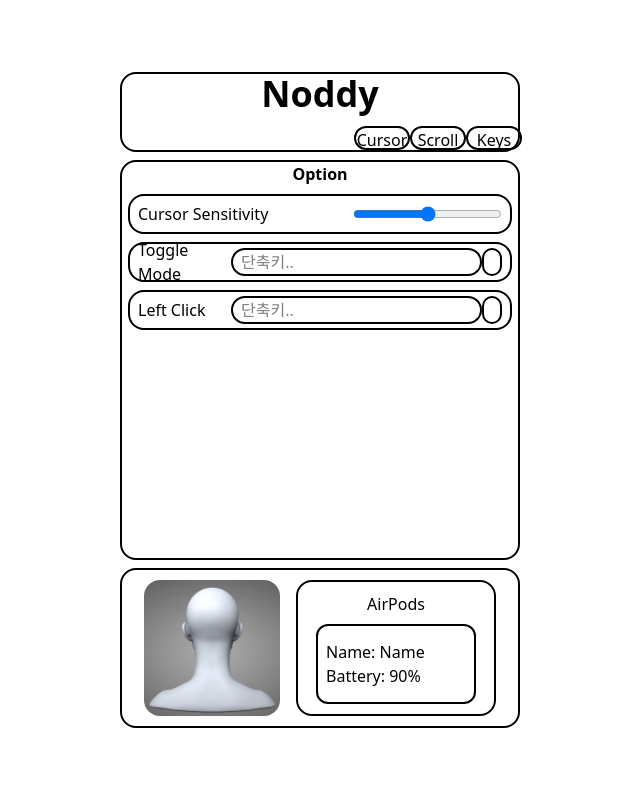
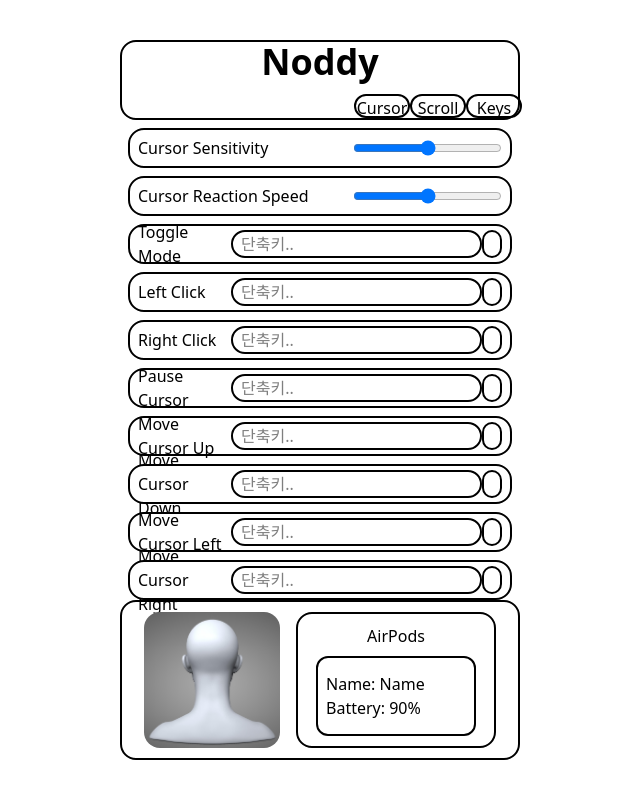
Before and after one commit to Noddyhub/Noddy-FE, a React (Vite) app in the folder frontend-dashboard/: page / in a window 1280 px wide. Shown: the whole page, without its empty margins (320-960 px from the left). Built offline with nearby package versions, Linux system fonts and the light colour scheme.

Commit message:
feat: 각 모드 옵션 페이지 구현 #28

```diff
--- a/frontend-dashboard/src/pages/cursorMode/CursorModeOptions.jsx
+++ b/frontend-dashboard/src/pages/cursorMode/CursorModeOptions.jsx
@@ -4,12 +4,16 @@ import ControlSlider from "@/components/ControlSlider";
 export default function CursorModeOptions() {
   return (
     <>
-      <div className="m-2 flex h-[50vh] w-[50vh] flex-col items-center justify-start rounded-2xl border-2">
-        <div className="font-bold">Option</div>
-        <ControlSlider name={"Cursor Sensitivity"} />
-        <ControlKey name={"Toggle Mode"} />
-        <ControlKey name={"Left Click"} />
-      </div>
+      <ControlSlider name={"Cursor Sensitivity"} />
+      <ControlSlider name={"Cursor Reaction Speed"} />
+      <ControlKey name={"Toggle Mode"} />
+      <ControlKey name={"Left Click"} />
+      <ControlKey name={"Right Click"} />
+      <ControlKey name={"Pause Cursor"} />
+      <ControlKey name={"Move Cursor Up"} />
+      <ControlKey name={"Move Cursor Down"} />
+      <ControlKey name={"Move Cursor Left"} />
+      <ControlKey name={"Move Cursor Right"} />
     </>
   );
 }
--- a/frontend-dashboard/src/pages/scrollMode/ScrollModeOptions.jsx
+++ b/frontend-dashboard/src/pages/scrollMode/ScrollModeOptions.jsx
@@ -0,0 +1,11 @@
+import ControlKey from "@/components/ControlKey";
+import ControlSlider from "@/components/ControlSlider";
+
+export default function SliderModeOptions() {
+  return (
+    <>
+      <ControlSlider name={"Scroll Speed"} />
+      <ControlKey name={"Pause Scroll"} />
+    </>
+  );
+}
```
